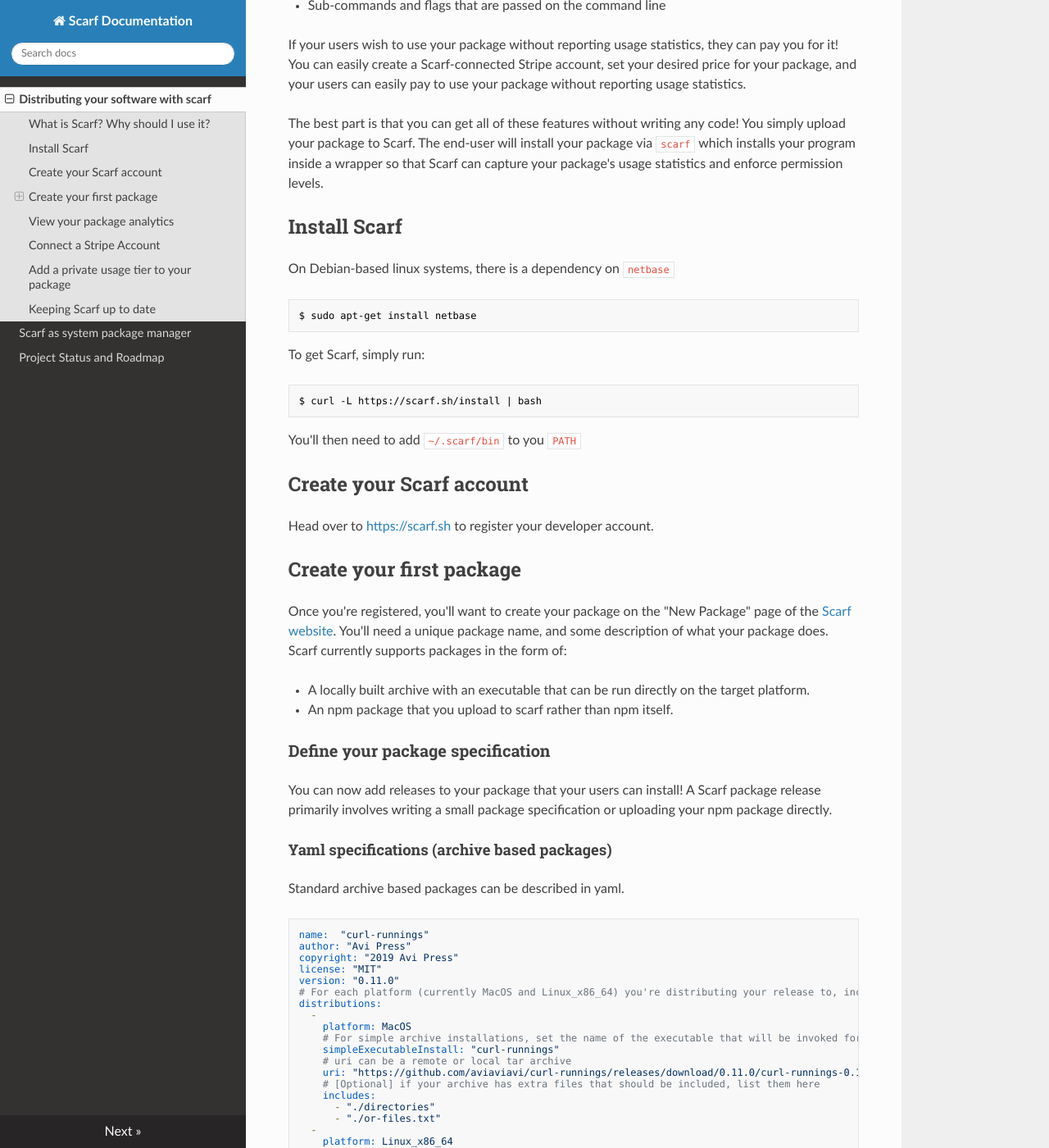
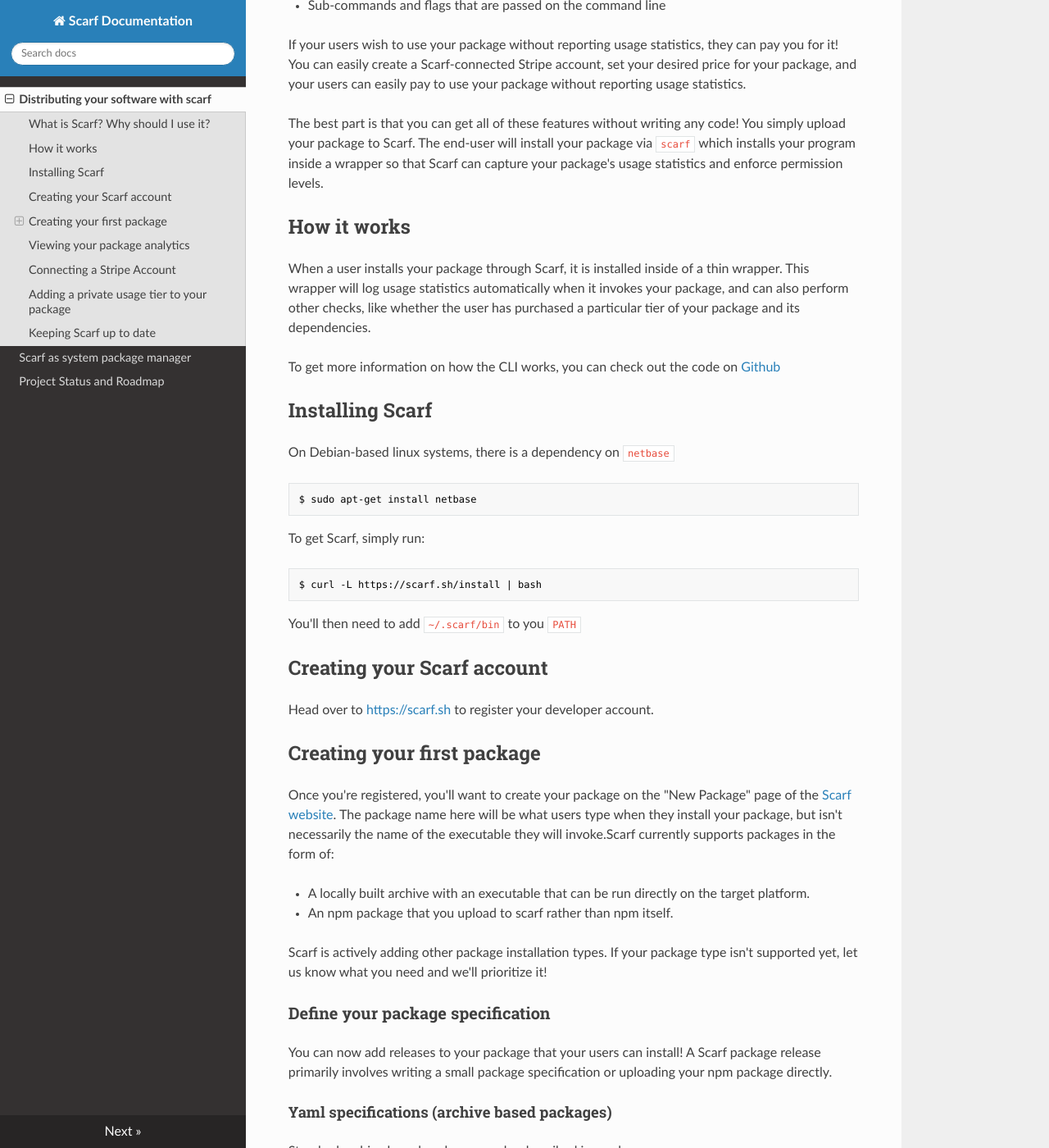
Before and after one commit to scarf-sh/scarf, an MkDocs documentation site: the page built from docs/docs/index.md, in a window 1280 px wide and 1400 px high, scrolled down 462 px. Shown: the whole window at 82% size. Built offline with MkDocs 1.6.1, drawn with Linux system fonts in a browser that asks for light colours; nearby versions of some CDN libraries; some of the changed text lies outside the part shown.

Commit message:
doc updates

````diff
--- a/docs/docs/index.md
+++ b/docs/docs/index.md
@@ -25,7 +25,17 @@
 package via `scarf` which installs your program inside a wrapper so that Scarf
 can capture your package's usage statistics and enforce permission levels.
 
-## Install Scarf
+## How it works
+
+When a user installs your package through Scarf, it is installed inside of a
+thin wrapper. This wrapper will log usage statistics automatically when it
+invokes your package, and can also perform other checks, like whether the user
+has purchased a particular tier of your package and its dependencies.
+
+To get more information on how the CLI works, you can check out the code on
+[Github](https://github.com/aviaviavi/scarf)
+
+## Installing Scarf
 
 On Debian-based linux systems, there is a dependency on `netbase`
 
@@ -42,19 +52,24 @@
 You'll then need to add `~/.scarf/bin` to you `PATH`
 
 
-## Create your Scarf account
+## Creating your Scarf account
 
 Head over to [https://scarf.sh](https://scarf.sh) to register your developer
 account.
 
-## Create your first package
+## Creating your first package
 
 Once you're registered, you'll want to create your package on the "New Package"
-page of the [Scarf website](https://scarf.sh/#/create-package). You'll need a
-unique package name, and some description of what your package does. Scarf currently supports packages in the form of:
+page of the [Scarf website](https://scarf.sh/#/create-package). The package name
+here will be what users type when they install your package, but isn't
+necessarily the name of the executable they will invoke.Scarf currently supports
+packages in the form of:
 
 - A locally built archive with an executable that can be run directly on the target platform.
 - An npm package that you upload to scarf rather than npm itself.
+
+Scarf is actively adding other package installation types. If your package type
+isn't supported yet, let us know what you need and we'll prioritize it!
 
 ### Define your package specification
 
@@ -97,14 +112,18 @@
 
 Some notes:
 
-- `simpleExecutableInstall` is currently the only install type supported, but more will be coming soon.
+- `simpleExecutableInstall` is currently the only install type supported, but
+  more will be coming soon.
 
-You can use `scarf check-package ./path/to/your/package-file.yaml` to
+- You can use `scarf check-package ./path/to/your/package-file.yaml` to
 validate your package file. Currently, it won't do things like check your
 archive or test your release, but it will make sure you spec type-checks, and
 that you have a valid license type and platform.
 
-Dependency handling is still immature. Currently any dependencies you add in
+- Dependency handling is still immature. Chances are, the package you depend on
+isn't on Scarf yet! We're working hard to fix that, however. Just send an email
+to help@scarf.sh or reach out on [gitter](https://gitter.im/scarfsh/community)
+and we'll help get the packages you need. Currently any dependencies you add in
 your scarf.yaml will use the latest validated version.
 
 #### Npm
@@ -135,20 +154,20 @@
 scarf install ${your_package_name}
 ```
 
-## View your package analytics
+## Viewing your package analytics
 
 Once you've pushed a release to your package, you can head over to the
 [dashboard](https://scarf.sh/#/home) to see your packages install and usage
 stats!
 
-## Connect a Stripe Account
+## Connecting a Stripe Account
 
 Navigate to your account details page by clicking your username in the nav bar.
 Find the `Connect to Stripe` button at the bottom, and follow Stripe's
 onboarding process. It only takes a few minutes. You'll be redirected back to
 Scarf when the enrollment is complete.
 
-## Add a private usage tier to your package
+## Adding a private usage tier to your package
 
 Now that you've connected a Stripe account, you're ready to start collecting
 payments for your package! Navigate to your package detail page on Scarf and
````
Also changed, not shown: other parts of docs/docs/index.md (+1 -1 lines).
